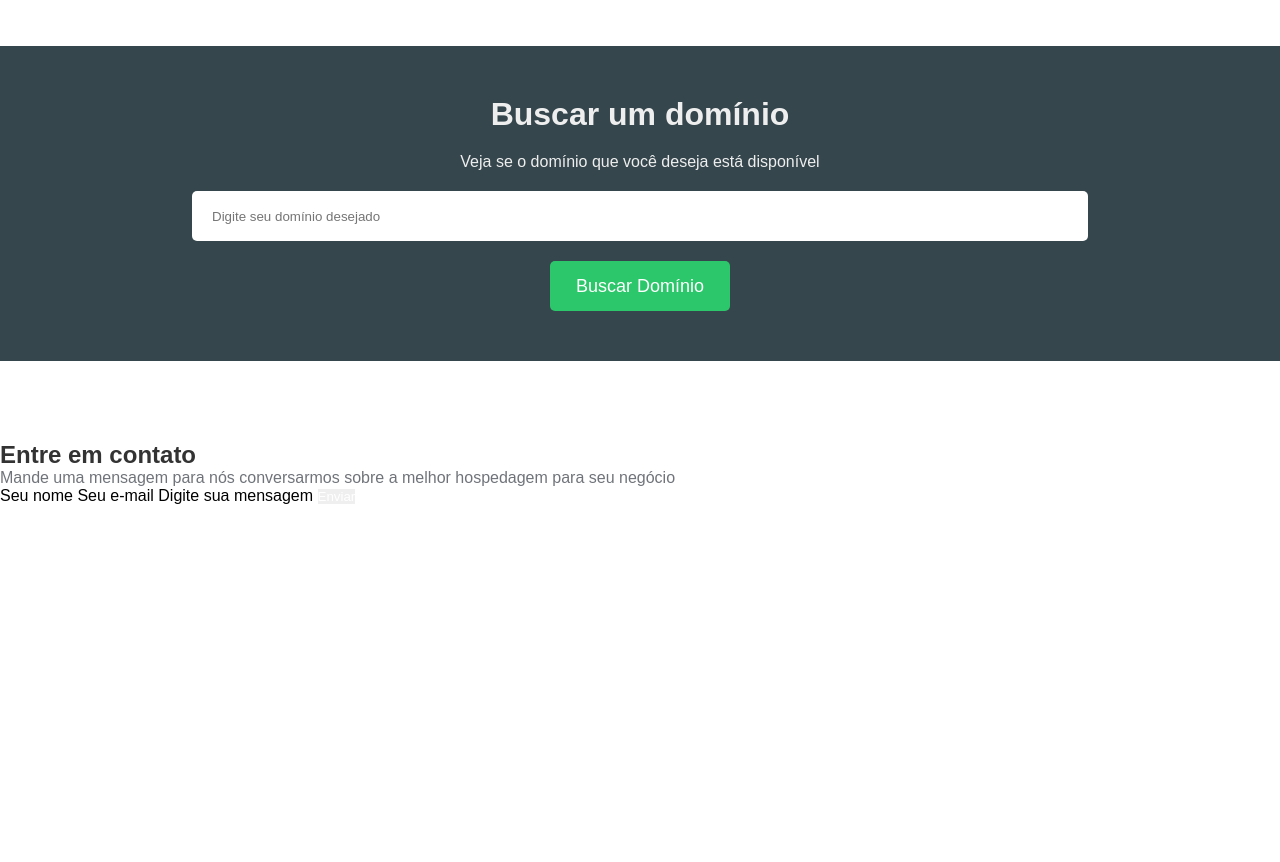
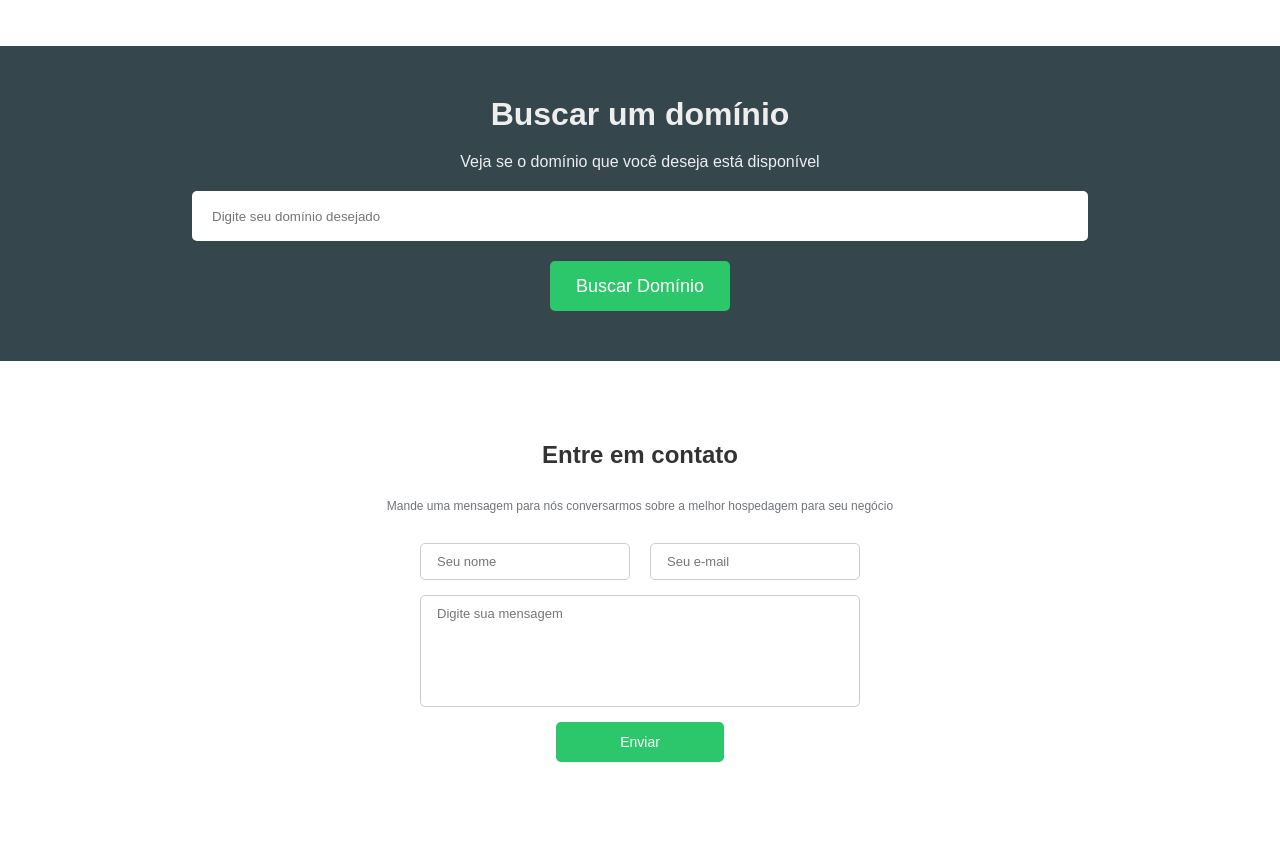
Before and after one commit to gnoatx/frontend-basico, a plain HTML site: page index.html in a window 1280 px wide. Shown: the part 1258-2120 px from the top of the page. Before the commit the page ends 1763 px from the top, so only its background shows below. Drawn offline with Linux system fonts and the light colour scheme.

Commit message:
CSS finalizado

```diff
--- a/css/styles.css
+++ b/css/styles.css
@@ -272,3 +272,63 @@ button:active {
     height: 50px;
     border-radius: 5px;
 }
+
+.footer {
+    display: flex;
+    flex-direction: column;
+
+    align-items: center;
+    gap: 30px;
+
+    padding-bottom: 100px;
+}
+
+.footer p {
+    font-size: 12px;
+}
+
+.footer form {
+    display: flex;
+    flex-direction: column;
+
+    align-items: center;
+    gap: 15px;
+}
+
+.footer form div {
+    display: flex;
+
+    align-items: center;
+    gap: 20px;
+}
+
+.footer input {
+    font-size: small;
+
+    border: 1px solid #ccc;
+    border-radius: 5px;
+
+    padding: 10px 16px;
+}
+
+.footer textarea {
+    font-size: small;
+
+    width: 100%;
+    padding: 10px 16px;
+
+    border: 1px solid #ccc;
+    border-radius: 5px;
+
+    resize: none;
+}
+
+.footer form button {
+    font-size: 14px;
+
+    background-color: var(--highlight-green);
+
+    padding: 12px 64px;
+
+    border-radius: 5px;
+}
--- a/index.html
+++ b/index.html
@@ -141,10 +141,14 @@
     <footer class="footer">
       <h2>Entre em contato</h2>
       <p>Mande uma mensagem para nós conversarmos sobre a melhor hospedagem para seu negócio</p>
-      Seu nome
-      Seu e-mail
-      Digite sua mensagem
-      <button>Enviar</button>
+      <form>
+        <div>
+          <input type="text" placeholder="Seu nome" required />
+          <input type="email" placeholder="Seu e-mail" required />
+        </div>
+        <textarea placeholder="Digite sua mensagem" rows="6" required></textarea>
+        <button>Enviar</button>
+      </form>
     </footer>
   </div>
 </body>
```
